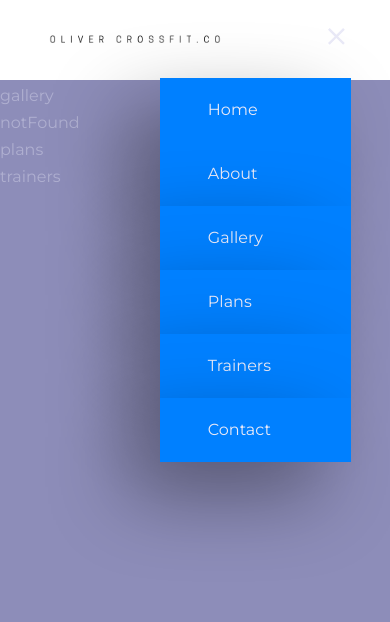
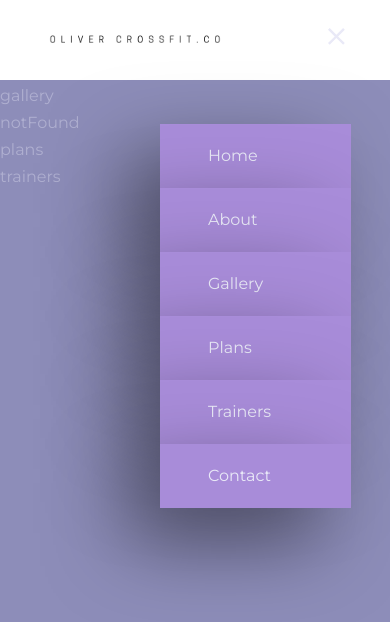
Before and after one commit to oliver-nicoll/turbo-couscous, a React (Create React App) app: page / in a window 390 px wide. Both pictures are taken after a click on the button 336 px from the left and 39 px from the top of the page. Shown: the top 622 px of the page. Built offline with nearby package versions, Linux system fonts and the light colour scheme.

Commit message:
animation nav

```diff
--- a/src/components/Navbar.jsx
+++ b/src/components/Navbar.jsx
@@ -21,7 +21,7 @@ const Navbar = () => {
                 {
                     links.map(({name, path}, index) => {
                         return (
-                            <li>
+                            <li key={index}>
                                 <NavLink to={path} className={({isActive}) => isActive ? 'active-nav' : ''}>
                                     {name}
                                 </NavLink>
--- a/src/components/navbar.css
+++ b/src/components/navbar.css
@@ -70,7 +70,7 @@ nav {
     }
     .nav__links {
         position: absolute;
-        top: 54.5%;
+        top: 60%;
         right: 0;
         flex-direction: column;
         gap: 0;
@@ -83,11 +83,47 @@ nav {
     .nav__links li {
         height: 4rem;
         width: 100%;
-        box-shadow: -2rem 2rem 5rem rgba(0, 0, 0, 0.4);
+        box-shadow: -2rem 2rem 5rem rgba(0, 0, 0, 0.5);
+        animation: navAnimation 600ms ease forwards;
+        transform: rotateX(90deg);
+        opacity: 0;
+        transform-origin: top;
     }
 
-    .nav__links li a {
-        background-color: var(--color-primary);
+    .nav__links LI:nth-last-child(2) {
+        animation-delay: 200ms;
+    }
+
+    .nav__links LI:nth-last-child(3) {
+        animation-delay: 400ms;
+    }
+
+    .nav__links LI:nth-last-child(4) {
+        animation-delay: 600ms;
+    }
+
+    .nav__links LI:nth-last-child(5) {
+        animation-delay: 800ms;
+    }
+
+    .nav__links LI:nth-last-child(6) {
+        animation-delay: 1s;
+    }
+
+    .nav__links LI:nth-last-child(7) {
+        animation-delay: 1.2s;
+    }
+
+    @keyframes navAnimation {
+        to {
+            transform: rotateX(0);
+            opacity: 1;
+        }
+    }
+
+
+ .nav__links li a {
+    background-color: var(--color-primary);
         height: 100%;
         width: 100%;
         display: flex;
--- a/src/index.css
+++ b/src/index.css
@@ -17,9 +17,9 @@
     --gray-hue: 280;
 
     */
-    --primary-hue: 210;
+    --primary-hue: 262;
     --gray-hue: 240;
-    --color-primary: hsl(var(--primary-hue), 100%, 50%);
+    --color-primary: hsl(var(--primary-hue), 50%, 70%);
     --color-primary-variant: hsl(var(--primary-hue), 100%, 65%);
     --color-secondary: #ffb116;
     --color-gray-100: hsl(var(--gray-hue), 47%, 94%);
```
